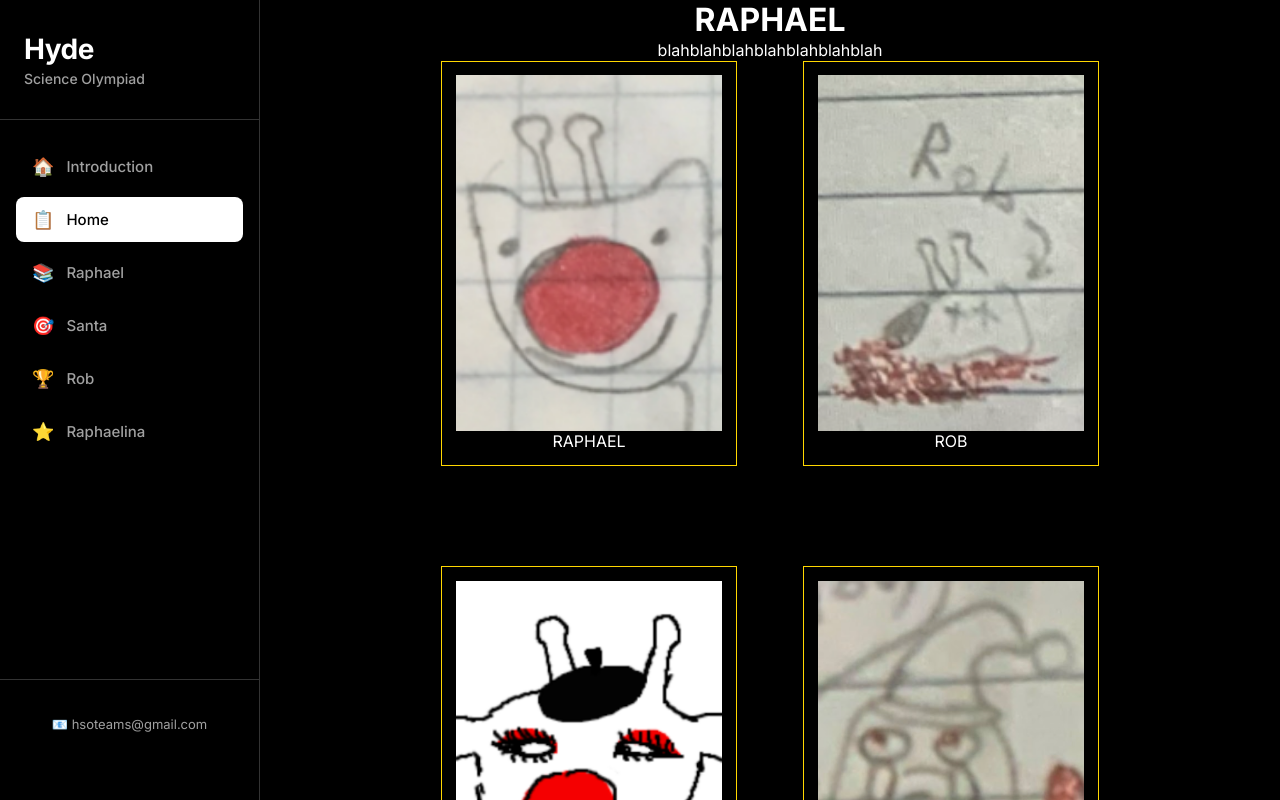
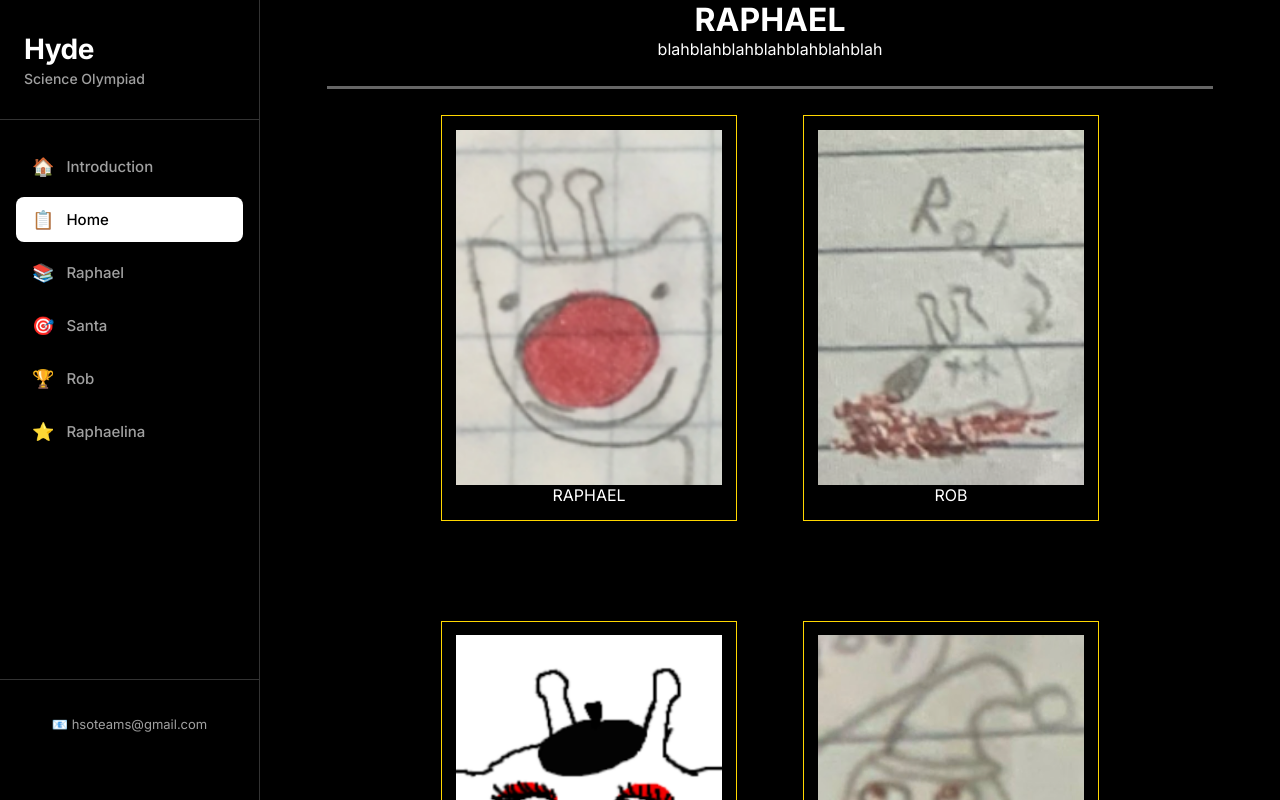
Before and after one commit to hanna-lei/raphael, a Next.js app: page / in a window 1280 px wide. Shown: the top 800 px of the page. Built offline with nearby package versions, Linux system fonts and the light colour scheme.

Commit message:
fixed padding of line under paragraph and above imgs

```diff
--- a/app/page.tsx
+++ b/app/page.tsx
@@ -11,17 +11,20 @@ export default function Home() {
 
     return (
         <div className="flex flex-col items-center min-h-screen pt-24 pb-12 px-[50pt] text-center">
-            <div className="w-full max-w-[1400px] flex flex-col items-center">
-                <h1 className="text-8xl font-bold tracking-widest mb-8 mt-12">RAPHAEL</h1>
+            <div className="w-full max-w-[1400px] flex flex-col items-center gap-y-20">
 
-                <div className="w-full h-px bg-white/20 my-8"></div>
+                {/* Title */}
+                <h1 className="text-8xl font-bold tracking-widest mt-12">RAPHAEL</h1>
 
-                <p className="text-xl mb-8 max-w-2xl leading-relaxed">
+                {/* Text */}
+                <p className="text-xl max-w-2xl leading-relaxed">
                     blahblahblahblahblahblahblah
                 </p>
 
-                <div className="w-full h-px bg-white/20 my-10"></div>
+                {/* Separator 2 */}
+                <hr className="w-full border-none h-[3px] bg-[var(--text-primary)] opacity-40" style={{ marginTop: "20pt", marginBottom: "20pt" }} />
 
+                {/* Cards Grid */}
                 <div className="flex flex-wrap justify-center gap-x-[50pt] gap-y-[75pt] w-full">
                     {cards.map((card) => (
                         <Link
```
